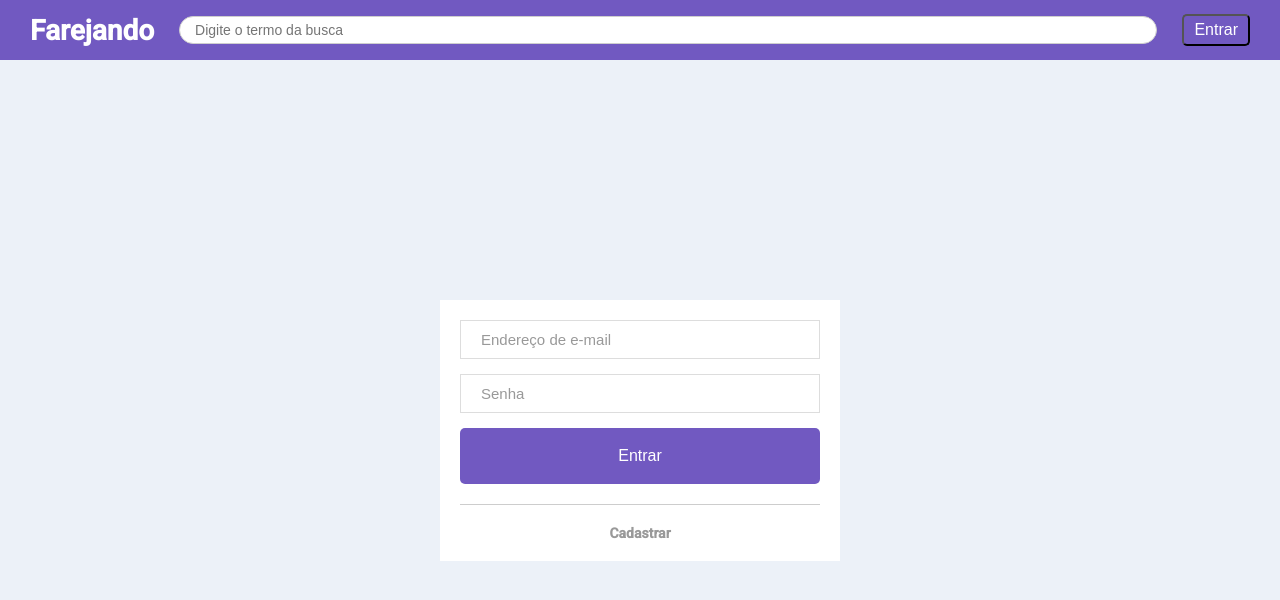
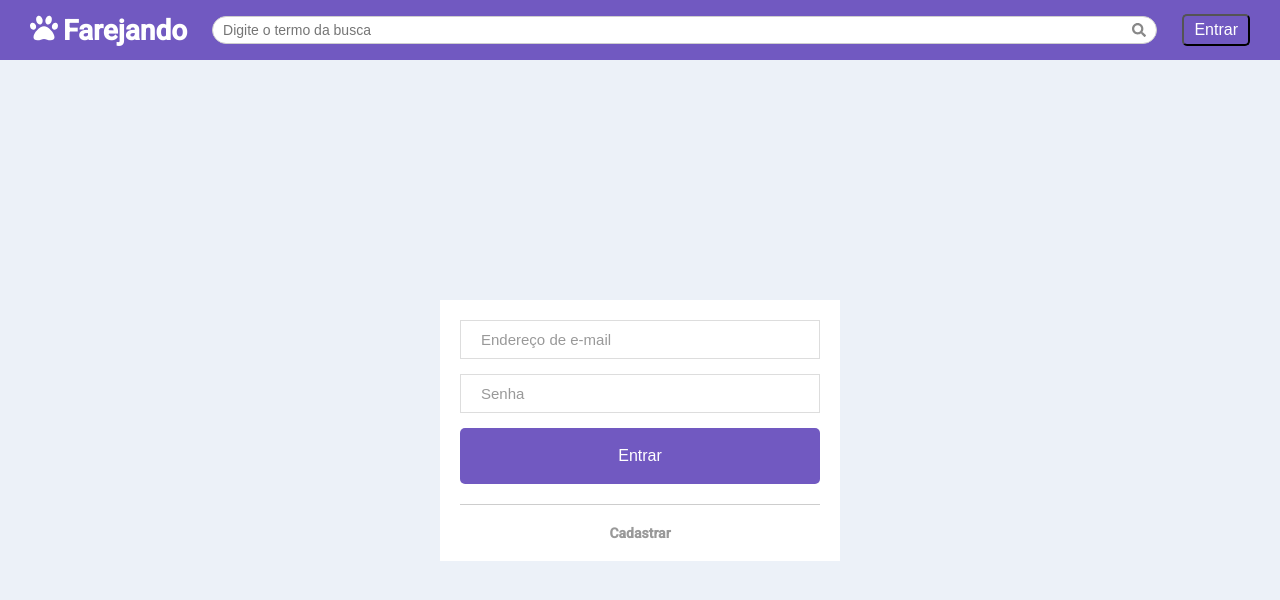
Before and after one commit to codenation-dev/squad-3-ad-escale, a React (Create React App) app in the folder frontend/: page /login in a window 1280 px wide. Shown: the top 600 px of the page. Built offline with nearby package versions, Linux system fonts and the light colour scheme.

Commit message:
styling dropdown menu and search bar

```diff
--- a/frontend/src/components/Header/index.js
+++ b/frontend/src/components/Header/index.js
@@ -1,9 +1,9 @@
 import React, { useState } from 'react';
 import { Link, withRouter } from "react-router-dom";
 import { FontAwesomeIcon } from '@fortawesome/react-fontawesome'
-import { faUser, faSignOutAlt, faPaw, faPlusCircle } from '@fortawesome/free-solid-svg-icons'
+import { faUser, faSignOutAlt, faPaw, faPlusCircle, faSearch } from '@fortawesome/free-solid-svg-icons'
 
-import { Container, SearchBar, Button, UserDiv, Menu } from './styles';
+import { Container, Logo, SearchBar, Button, Menu, MenuIcon } from './styles';
 import { isAuthenticated, logout } from '../../services/auth'
 
 function Header({ history }) {
@@ -18,18 +18,26 @@ function Header({ history }) {
   return (
     <Container>
       <Link to="/">
-        <h1>Farejando</h1>
+        <Logo>
+          <FontAwesomeIcon icon={faPaw} size="2x" />
+          <h1>Farejando</h1>
+        </Logo>
       </Link>
-      <SearchBar placeholder="Digite o termo da busca"/>
+      <SearchBar>
+        <input type="text" placeholder="Digite o termo da busca" />
+        <FontAwesomeIcon icon={faSearch} />
+      </SearchBar>
       { !isAuthenticated() ? (
         <Link to="/login">
           <Button>Entrar</Button>
         </Link>
       ) : (
         <>
-          <UserDiv onClick={() => setShowMenu(!showMenu)}>
-            <FontAwesomeIcon icon={faUser} />
-          </UserDiv>
+          <MenuIcon open={showMenu} onClick={() => setShowMenu(!showMenu)}>
+            <span></span>
+            <span></span>
+            <span></span>
+          </MenuIcon>
           { <Menu show={showMenu}>
             <li>
               <Link to="/">
--- a/frontend/src/components/Header/styles.js
+++ b/frontend/src/components/Header/styles.js
@@ -13,14 +13,41 @@ export const Container = styled.div`
   }
 `;
 
-export const SearchBar = styled.input`
-  width: 100%;
+export const Logo = styled.div`
+  display: flex;
+
+  h1 {
+    margin-left: 5px;
+  }
+
+  @media screen and (max-width: 500px) {
+    h1 {
+      display: none;
+    }
+  }
+`;
+
+export const SearchBar = styled.div`
+  flex: 1;
+  display: flex;
+  align-items: center;
+  padding: 5px 10px;
+  border-radius: 15px;
+  border: 1px solid #cecece;
+  background-color: #fff;
   margin: 0 25px;
-  padding: 5px 15px;
-  border-radius: 15px;
-  -webkit-appearance: none;
-  border: 1px solid #cecece;
-  font-size: 14px;
+
+  input {
+    flex: 1;
+    padding: 0;
+    border: none;
+    -webkit-appearance: none;
+    font-size: 14px;
+  }
+
+  svg {
+    color: #888;
+  }
 `;
 
 export const Button = styled.button`
@@ -32,19 +59,65 @@ export const Button = styled.button`
   cursor: pointer;
 `;
 
-export const UserDiv = styled.div`
-  border: 1px solid #fff;
-  width: 52px;
-  height: 30px;
-  border-radius: 50%;
-  display: flex;
-  justify-content: center;
-  align-items: center;
+export const MenuIcon = styled.div`
+  width: 30px;
+  height: 45px;
+  position: relative;
+  -webkit-transform: rotate(0deg);
+  -moz-transform: rotate(0deg);
+  -o-transform: rotate(0deg);
+  transform: rotate(0deg);
+  -webkit-transition: .5s ease-in-out;
+  -moz-transition: .5s ease-in-out;
+  -o-transition: .5s ease-in-out;
+  transition: .5s ease-in-out;
   cursor: pointer;
+
+  span {
+    display: block;
+    position: absolute;
+    height: 5px;
+    width: 100%;
+    background: #fff;
+    border-radius: 9px;
+    opacity: 1;
+    -webkit-transition: .25s ease-in-out;
+    -moz-transition: .25s ease-in-out;
+    -o-transition: .25s ease-in-out;
+    transition: .25s ease-in-out;
+    -webkit-transform-origin: left center;
+    -moz-transform-origin: left center;
+    -o-transform-origin: left center;
+    transform-origin: left center;
+
+    &:nth-child(1) {
+      -webkit-transform: rotate(${props => props.open ? '45deg': '0'});
+      -moz-transform: rotate(${props => props.open ? '45deg': '0'});
+      -o-transform: rotate(${props => props.open ? '45deg': '0'});
+      transform: rotate(${props => props.open ? '45deg': '0'});
+      top: 10px;
+    }
+
+    &:nth-child(2) {
+      width: ${props => props.open ? '0%': '100%'};
+      opacity: ${props => props.open ? '0': '1'};
+      top: 20px;
+    }
+
+    &:nth-child(3) {
+      -webkit-transform: rotate(${props => props.open ? '-45deg': '0'});
+      -moz-transform: rotate(${props => props.open ? '-45deg': '0'});
+      -o-transform: rotate(${props => props.open ? '-45deg': '0'});
+      transform: rotate(${props => props.open ? '-45deg': '0'});
+      top: ${props => props.open ? '32px': '30px'};
+    }
+  }
 `;
 
 export const Menu = styled.ul`
-  display: ${props => props.show ? 'block' : 'none'};
+  transition: .5s opacity;
+  opacity: ${props => props.show ? 1 : 0};
+  z-index: ${props => props.show ? 0 : -1};
   position: fixed;
   right: 10px;
   top: 50px;
```
